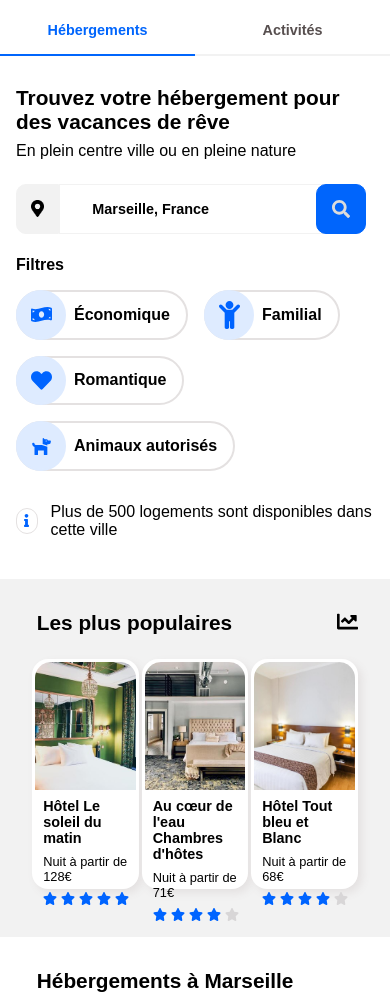
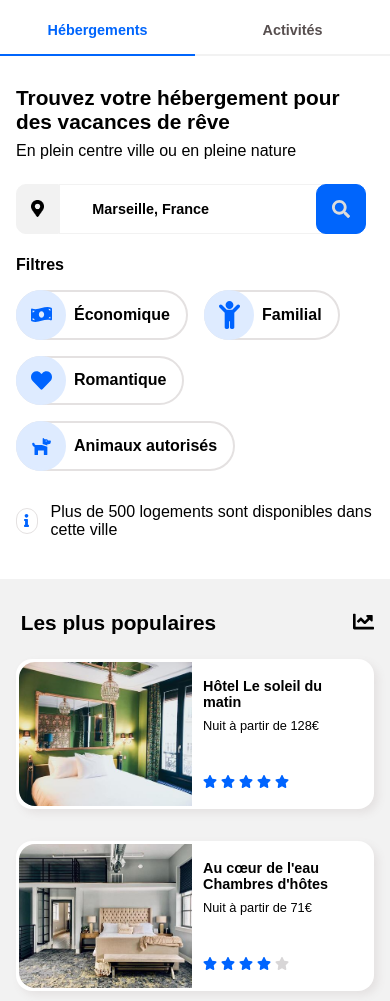
Before and after one commit to fabhup/Fabienhupel_2_20012020, a plain HTML site: page index.html in a window 390 px wide. Shown: the part 99-1100 px from the top of the page. Drawn offline with Linux system fonts and the light colour scheme; a web font is replaced by a local one.

Commit message:
Correction CSS affichage top-hebergements mobile

```diff
--- a/style.css
+++ b/style.css
@@ -586,7 +586,7 @@ nav li a.active{
     margin-bottom: 0.8rem;
 }
 
-@media screen and (max-width: 991px)  {
+@media screen and (min-width: 768px) and (max-width: 991px)  {
     .section-hebergements, .section-top-hebergements {
         max-width: 100%;
         background-color: #F2F2F2;
@@ -620,8 +620,8 @@ nav li a.active{
     }
 }
 
-/* media query for max-width 768px */
-@media screen and (max-width: 768px)  {
+/* media query for max-width 767px */
+@media screen and (max-width: 767px)  {
 
     body, html {
         margin: inherit;
@@ -635,6 +635,9 @@ nav li a.active{
         padding-right: 0;
     }
 
+    footer {
+        padding-left: 1rem;
+    }
     nav {
         order: 1;
         padding-right: 0rem;
@@ -714,7 +717,7 @@ nav li a.active{
         max-width: 100%;
         width: 100%;
         margin: 0rem;
-        padding: 2rem;
+        padding: 2rem 1rem 2rem 1rem;
         background-color: transparent;
         background-clip: padding-box;
         border-radius: inherit;
@@ -723,6 +726,10 @@ nav li a.active{
     .section-top-hebergements {
         order: -1;
         background-color: hsl(0, 0%, 95%);
+    }
+
+    .top-hebergement-img img {
+        height: 9em;
     }
 
     .item-hebergement-section {
```
